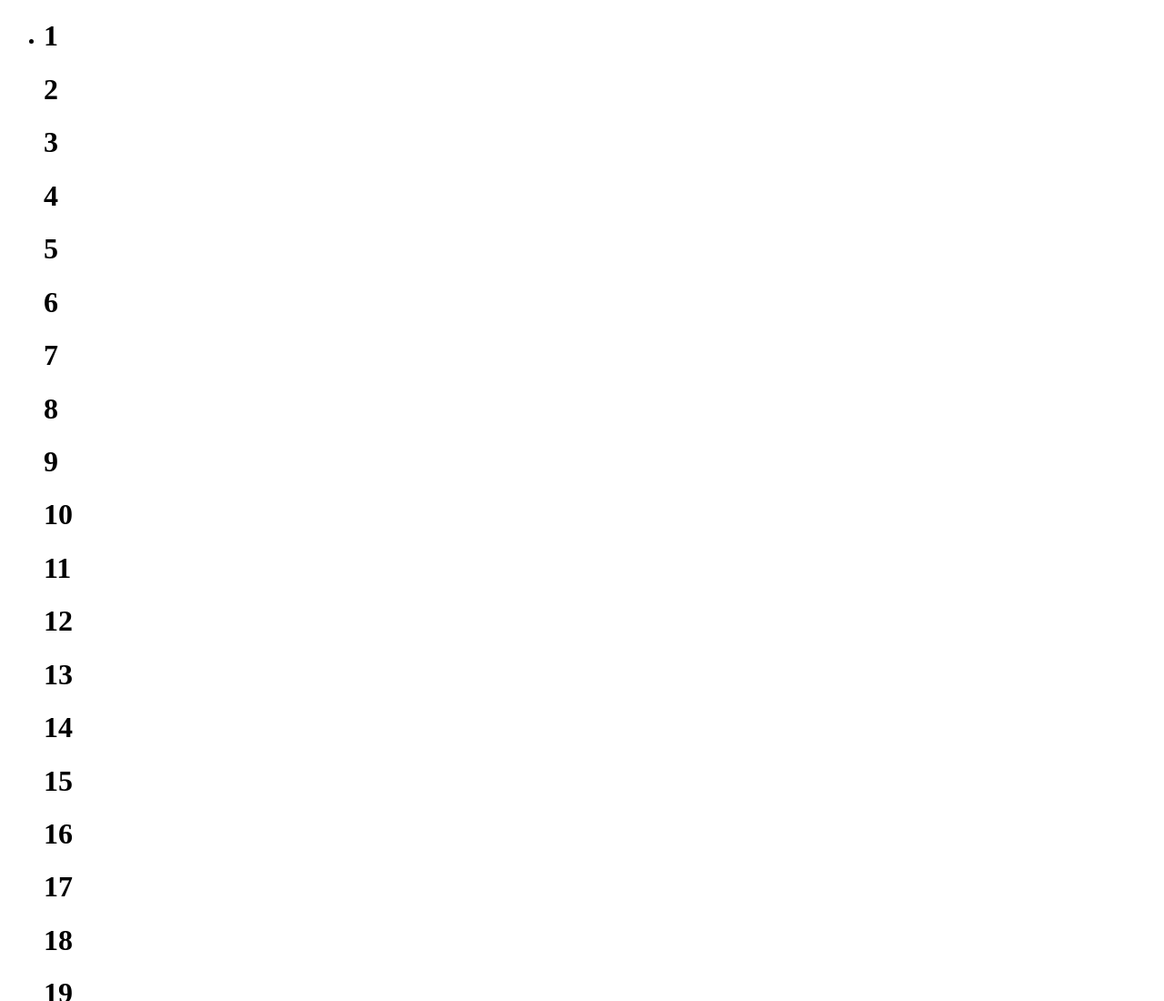
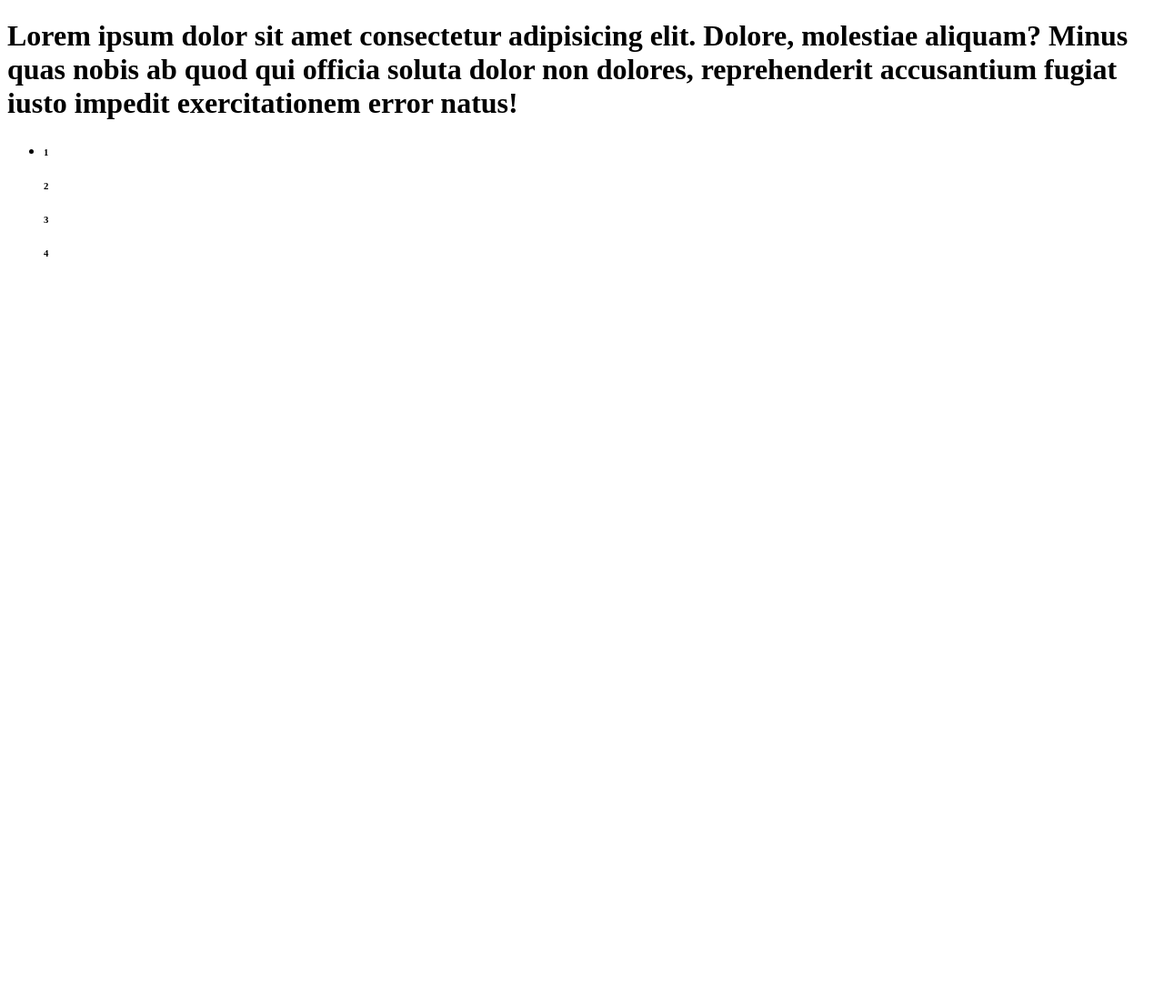
Before and after one commit to 1i-2022-Kacper-24/19.09.2024-Podstawy, a plain HTML site: page index.html in a window 1280 px wide. Shown: the top 1100 px of the page at 91% size. After the commit the page ends 800 px from the top, so only its background shows below. Drawn offline with Linux system fonts and the light colour scheme.

Commit message:
Deleted first list

```diff
--- a/index.html
+++ b/index.html
@@ -7,43 +7,7 @@
     <title>Podstawy</title>
 </head>
 <body>
-    <ul>
-        <li>
-            <h1>1</h1>
-            <h1>2</h1>
-            <h1>3</h1>
-            <h1>4</h1>
-            <h1>5</h1>
-            <h1>6</h1>
-            <h1>7</h1>
-            <h1>8</h1>
-            <h1>9</h1>
-            <h1>10</h1>
-            <h1>11</h1>
-            <h1>12</h1>
-            <h1>13</h1>
-            <h1>14</h1>
-            <h1>15</h1>
-            <h1>16</h1>
-            <h1>17</h1>
-            <h1>18</h1>
-            <h1>19</h1>
-            <h1>20</h1>
-            <h1>21</h1>
-            <h1>22</h1>
-            <h1>23</h1>
-            <h1>24</h1>
-            <h1>25</h1>
-            <h1>26</h1>
-            <h1>27</h1>
-            <h1>28</h1>
-            <h1>29</h1>
-            <h1>30</h1>
-            <h1>31</h1>
-            <h1>32</h1>
-            <h1>33</h1>
-        </li>
-    </ul>
+    <h1>Lorem ipsum dolor sit amet consectetur adipisicing elit. Dolore, molestiae aliquam? Minus quas nobis ab quod qui officia soluta dolor non dolores, reprehenderit accusantium fugiat iusto impedit exercitationem error natus!</h1>
 
     <ul>
         <li>
@@ -53,5 +17,6 @@
             <h6>4</h6>
         </li>
     </ul>
+
 </body>
 </html>
```
